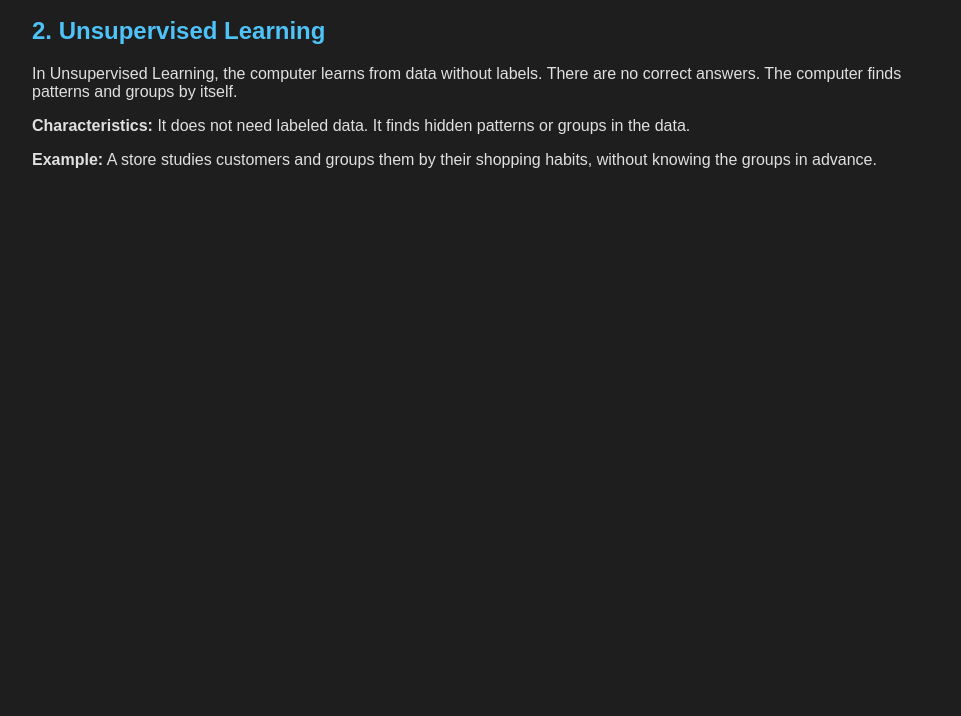
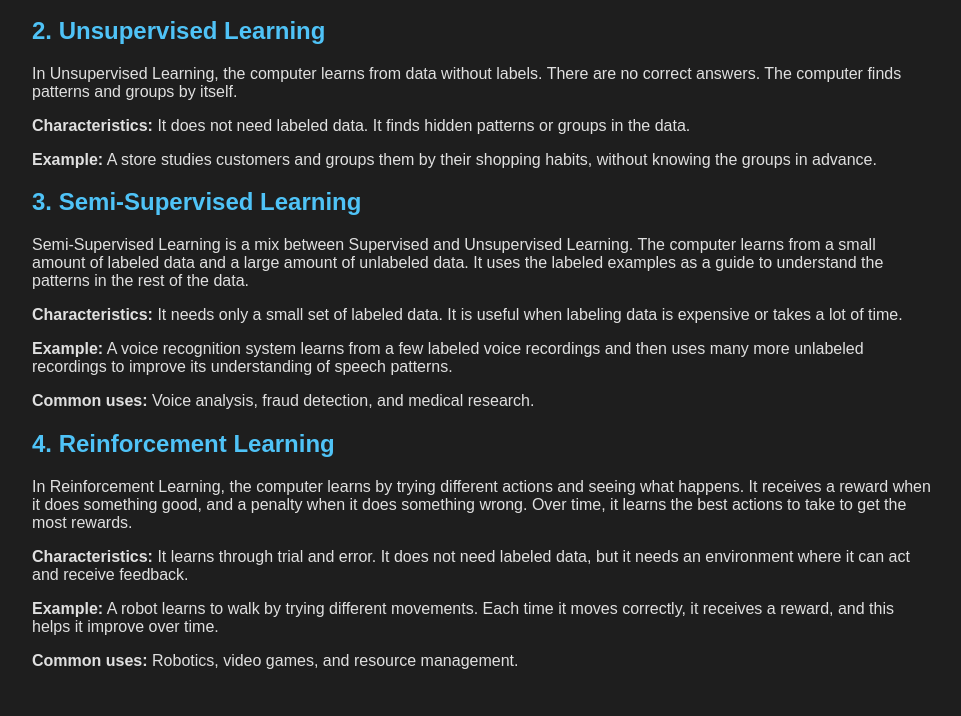
Before and after one commit to samucr27/Machine-Learning-Act1, a Flask app: page /types in a window 1280 px wide. Shown: the part 351-1067 px from the top of the page, without its empty margins (158-1119 px from the left). Before the commit the page ends 519 px from the top, so only its background shows below. Run offline with Flask 3, Linux system fonts and the light colour scheme.

Commit message:
Add semi-supervised and reinforcement learning sections

```diff
--- a/templates/types.html
+++ b/templates/types.html
@@ -40,6 +40,48 @@
         their shopping habits, without knowing the groups in advance.
     </p>
 
+        <h2>3. Semi-Supervised Learning</h2>
+    <p>
+        Semi-Supervised Learning is a mix between Supervised and Unsupervised
+        Learning. The computer learns from a small amount of labeled data and
+        a large amount of unlabeled data. It uses the labeled examples as a
+        guide to understand the patterns in the rest of the data.
+    </p>
+    <p>
+        <strong>Characteristics:</strong> It needs only a small set of labeled
+        data. It is useful when labeling data is expensive or takes a lot of
+        time.
+    </p>
+    <p>
+        <strong>Example:</strong> A voice recognition system learns from a few
+        labeled voice recordings and then uses many more unlabeled recordings
+        to improve its understanding of speech patterns.
+    </p>
+    <p>
+        <strong>Common uses:</strong> Voice analysis, fraud detection, and
+        medical research.
+    </p>
 
+    <h2>4. Reinforcement Learning</h2>
+    <p>
+        In Reinforcement Learning, the computer learns by trying different
+        actions and seeing what happens. It receives a reward when it does
+        something good, and a penalty when it does something wrong. Over time,
+        it learns the best actions to take to get the most rewards.
+    </p>
+    <p>
+        <strong>Characteristics:</strong> It learns through trial and error.
+        It does not need labeled data, but it needs an environment where it
+        can act and receive feedback.
+    </p>
+    <p>
+        <strong>Example:</strong> A robot learns to walk by trying different
+        movements. Each time it moves correctly, it receives a reward, and
+        this helps it improve over time.
+    </p>
+    <p>
+        <strong>Common uses:</strong> Robotics, video games, and resource
+        management.
+    </p>
 
 {% endblock %}
```
